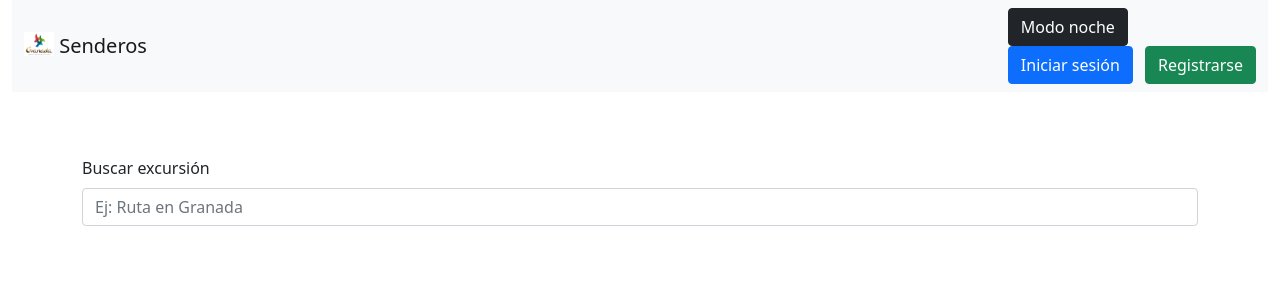
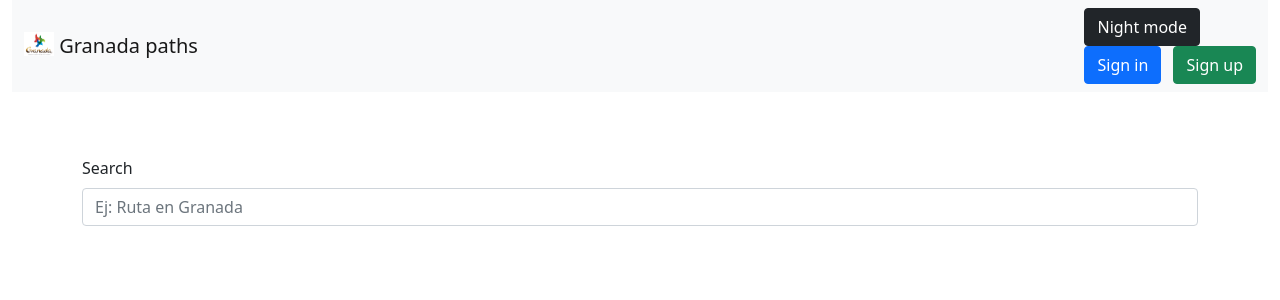
Before and after one commit to PedroMFC/SSBW, a Django app: page / in a window 1280 px wide. Shown: the top 300 px of the page. Run offline with Django 3.2, Linux system fonts and the light colour scheme; data that the repository does not hold is empty; some libraries are stand-ins or nearby versions.

Commit message:
Añadido soporte para idiomas

```diff
--- a/senderos/templates/account/signup.html
+++ b/senderos/templates/account/signup.html
@@ -28,7 +28,7 @@
                         {% endif %}
                         <button type="submit" class="btn btn-primary btn-block">{% trans "Sign Up" %} &raquo;</button>
                     </form>
-                    <p>{% blocktrans %}¿Ya estás registrado? Prueba a <a href="{{ login_url }}">entrar</a>.
+                    <p>{% blocktrans %}Already registered? Try to <a href="{{ login_url }}">sign in</a>.
                         {% endblocktrans %}</p>
                 </div>
             </div>
--- a/senderos/templates/base.html
+++ b/senderos/templates/base.html
@@ -19,16 +19,16 @@
         $('#modo_noche').click(function() {
           console.log('click on modo noche')
 
-          if ($(this).html() == 'Modo día'){
+          if ($(this).html() == 'Day mode' || $(this).html() == 'Modo día'){
             console.log('Cambio día-noche')
             $('body').css('background-color', 'white')
             $('body').css('color', 'black')
-            $(this).html('Modo noche')
+            $(this).html('{% trans 'Night mode' %}')
           } else{
             console.log('Cambio noche-día')
             $('body').css('background-color', 'black')
             $('body').css('color', 'white')
-            $(this).html('Modo día')
+            $(this).html('{% trans 'Day mode' %}')
           }
 
         });
@@ -42,20 +42,20 @@
             <div class="container-fluid">
               <a class="navbar-brand" href="#">
                 <img src="{% static 'imgs/logo.gif' %}" alt="" width="30" height="24" class="d-inline-block align-text-top">
-                Senderos
+                {% trans 'Granada paths' %}
               </a>
 
 
-              <span class="text-right"><span id="modo_noche" class="btn btn-dark">Modo noche</span>
+              <span class="text-right"><span id="modo_noche" class="btn btn-dark">{% trans 'Night mode' %}</span>
                 <span class="text-right">
 
                   {% if user.is_authenticated %}
                     <span class="p-3">{{ user.username }}</span>
-                    <a class="btn btn-outline-danger my-2 my-sm-0" href="{% url 'account_logout' %}">Cerrar sesión</a>
+                    <a class="btn btn-outline-danger my-2 my-sm-0" href="{% url 'account_logout' %}">{% trans 'Log out' %}</a>
                   {% else %}
                   <div class="button-box">
-                    <a class="btn btn-primary me-2" href="{% url 'account_login' %}">Iniciar sesión</a>
-                    <a class="btn btn-success" href="{% url 'account_signup' %}">Registrarse</a>
+                    <a class="btn btn-primary me-2" href="{% url 'account_login' %}">{% trans 'Sign in' %}</a>
+                    <a class="btn btn-success" href="{% url 'account_signup' %}">{% trans 'Sign up' %}</a>
                   </div>
                   {% endif %}
                 </span>
--- a/senderos/templates/senderos/index.html
+++ b/senderos/templates/senderos/index.html
@@ -1,11 +1,13 @@
 {% extends 'base.html' %}
 {% load static %}
+
+{% load i18n %}
 
 {% block contenido %}
 
     <div class="mb-3">
       <form method="post" action="{% url 'buscar' %}">{% csrf_token %}
-        <label for="exampleFormControlInput" class="form-label">Buscar excursión</label>
+        <label for="exampleFormControlInput" class="form-label">{% trans 'Search' %}</label>
         <input name="busqueda" type="text" class="form-control" id="exampleFormControlInput" placeholder="Ej: Ruta en Granada">
       </form>
     </div>
@@ -24,7 +26,7 @@
                 {% endfor %}
               </div>
               <form action="{% url 'info' excur.id %}" method='get'>
-                <button class="btn btn-primary">Información</button>
+                <button class="btn btn-primary">{% trans 'More info' %}</button>
               </form>
             </div>
           </div>
@@ -33,7 +35,7 @@
     {% if user.is_staff %}
     <div class="d-flex justify-content-end">
       <button type="button" class="btn btn-warning" data-bs-toggle="modal"
-      data-bs-target="#exampleModal" style="width:10%; margin-top: 2%">Añadir</button>
+      data-bs-target="#exampleModal" style="width:10%; margin-top: 2%">{% trans 'Add' %}</button>
     </div>
     {% endif %}
 
@@ -43,7 +45,7 @@
       <div class="modal-dialog modal-lg">
         <div class="modal-content">
           <div class="modal-header">
-            <h5 class="modal-title" id="exampleModalLabel">Nueva Excursión</h5>
+            <h5 class="modal-title" id="exampleModalLabel">{% trans 'New path' %}</h5>
             <button type="button" class="btn-close" data-bs-dismiss="modal" aria-label="Close"></button>
           </div>
           <div class="modal-body">
@@ -52,7 +54,7 @@
               {{ form.as_table }}
             </table>
             <div class="modal-footer">
-              <button type="submit" class="btn btn-warning">Añadir</button>
+              <button type="submit" class="btn btn-warning">{% trans 'Add' %}</button>
             </div>
           </div>
         </div>
--- a/senderos/views.py
+++ b/senderos/views.py
@@ -62,7 +62,7 @@ def info(request, id):
 def borrar(request, id):
     Excursión.objects.get(id=id).delete()
 
-    messages.add_message(request, messages.ERROR, 'Excursión borrada')
+    messages.add_message(request, messages.ERROR, _('Path deleted'))
 
     return redirect('index')
 
@@ -101,7 +101,7 @@ def editar(request, id):
             if len(files) > 0:
                 SaveFiles(id, files, e, input_d)
 
-            messages.add_message(request, messages.INFO, 'Excursión editada')
+            messages.add_message(request, messages.INFO, _('Path edited'))
         else:
             messages.add_message(request, messages.WARNING, 'Problemas')
 
@@ -123,7 +123,7 @@ def añadir(request):
                 print('Input:\n', input_d, '\n', input_d.get('foto').name)
                 SaveFiles(str(reg.id), files, reg, input_d)
 
-            messages.add_message(request, messages.INFO, 'Excursión añadida')
+            messages.add_message(request, messages.INFO, _('Path added'))
         else:
             print('n', form.errors, '\n')
             messages.add_message(request, messages.ERROR, form.errors)
```
Also changed, not shown: mi_sitio_web/settings.py (+7 -3 lines), senderos/templates/account/login.html (+1 -10 lines), senderos/templates/senderos/info.html (+10 -8 lines), db.sqlite3, locale/es/LC_MESSAGES/django.po (added), 3 other files.
